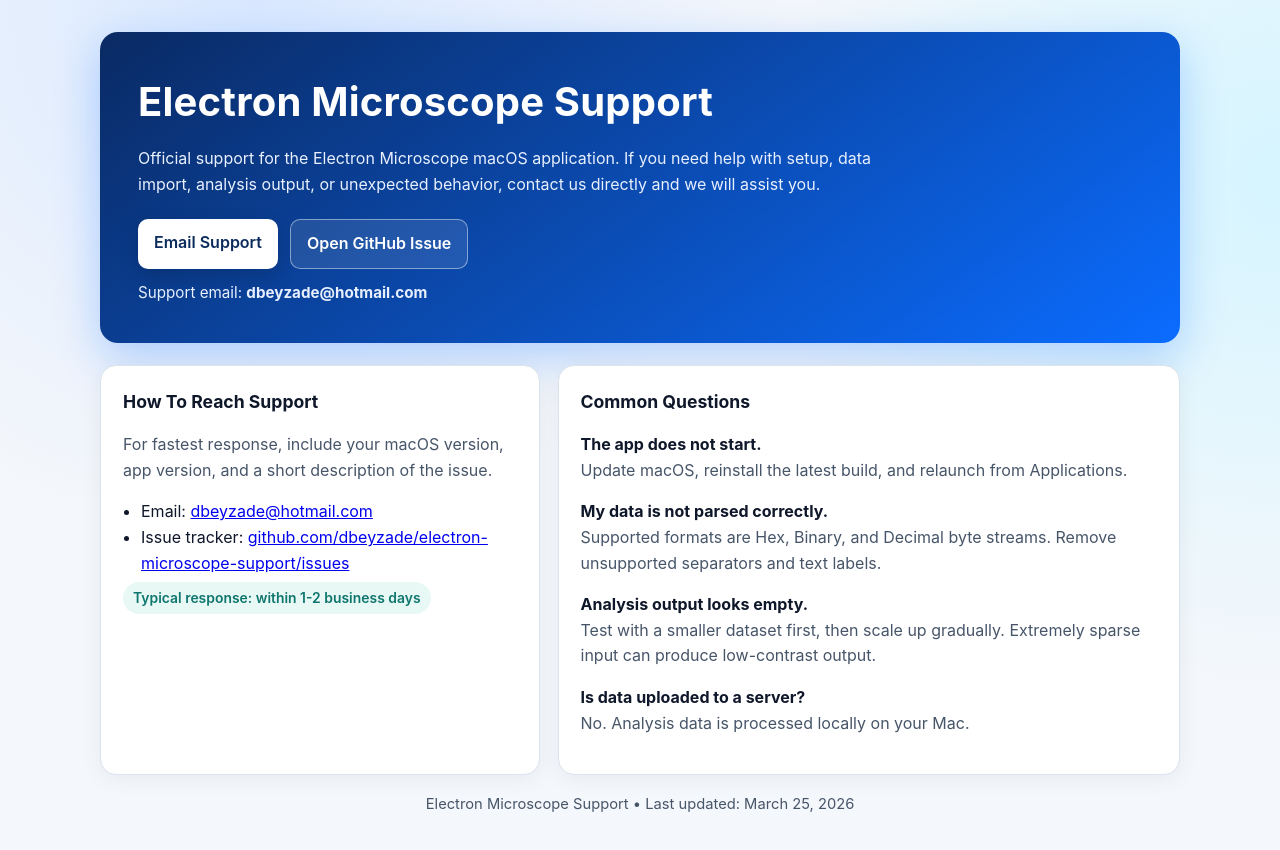
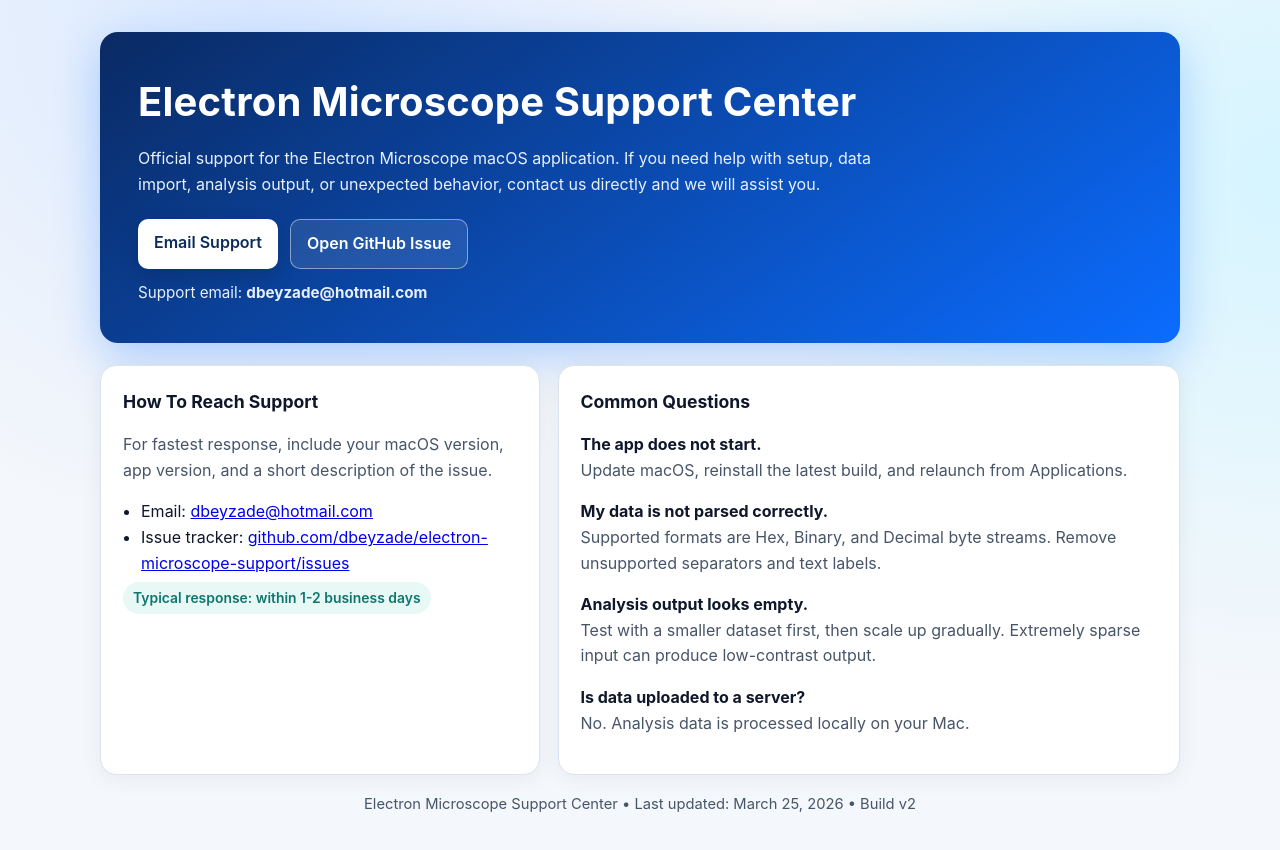
Before and after one commit to dbeyzade/electron-microscope-support, a plain HTML site: page index.html in a window 1280 px wide. Drawn offline with Linux system fonts and the light colour scheme.

Commit message:
Force HTML support page, remove markdown, add nojekyll and v2 marker

```diff
--- a/index.html
+++ b/index.html
@@ -169,7 +169,7 @@
 <body>
   <main class="container">
     <section class="hero">
-      <h1>Electron Microscope Support</h1>
+      <h1>Electron Microscope Support Center</h1>
       <p>
         Official support for the Electron Microscope macOS application. If you need help with setup,
         data import, analysis output, or unexpected behavior, contact us directly and we will assist you.
@@ -202,7 +202,7 @@
     </section>
 
     <footer>
-      Electron Microscope Support • Last updated: March 25, 2026
+      Electron Microscope Support Center • Last updated: March 25, 2026 • Build v2
     </footer>
   </main>
 </body>
```
Also changed, not shown: 2 other files.
